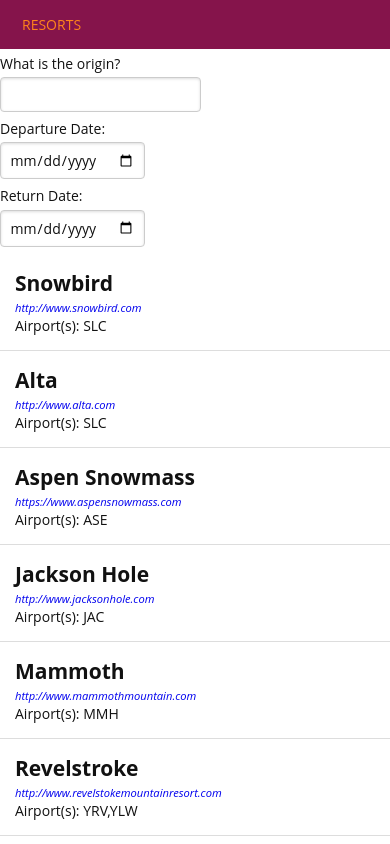
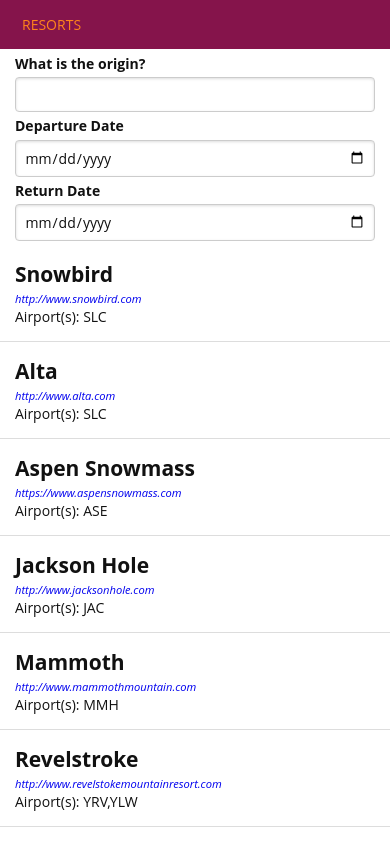
Before and after one commit to rafasf/ski-trips, an Angular app: page / in a window 390 px wide. Shown: the top 844 px of the page. Built offline with nearby package versions, Linux system fonts and the light colour scheme.

Commit message:
make inputs occupy the whole screen
In an attempt to make the app more mobile friendly

```diff
--- a/src/app/app.component.ts
+++ b/src/app/app.component.ts
@@ -8,9 +8,9 @@
         <span class="pure-menu-heading">Resorts</span>
       </nav>
     </header>
-    <section class="pure-form pure-form-aligned">
-        <origin (originChanged)="updateOrigin($event)"></origin>
-        <schedule (scheduleChanged)="updateSchedule($event)"></schedule>
+    <section class="pure-form pure-form-stacked search">
+      <origin (originChanged)="updateOrigin($event)"></origin>
+      <schedule (scheduleChanged)="updateSchedule($event)"></schedule>
     </section>
     <resorts [origin]="origin" [schedule]="schedule"></resorts>`
 })
--- a/src/app/origin/origin.component.ts
+++ b/src/app/origin/origin.component.ts
@@ -3,9 +3,9 @@
 @Component({
   selector: 'origin',
   template: `
-    <section class="origin pure-control-group">
+    <section class="origin">
       <label for="origin">What is the origin?</label>
-      <input type="text" name="origin" (change)="updateValue($event)" />
+      <input type="text" name="origin" class="pure-input-1" (change)="updateValue($event)" />
     </section>`
 })
 export class OriginComponent {
--- a/src/app/schedule/schedule.component.ts
+++ b/src/app/schedule/schedule.component.ts
@@ -4,14 +4,10 @@
   selector: 'schedule',
   template: `
     <section class="schedule">
-      <div class="pure-control-group">
-        <label for="departure-date">Departure Date:</label>
-        <input type="date" name="departure-date" (change)="changeDepartureDate($event)" />
-      </div>
-      <div class="pure-control-group">
-        <label for="return-date">Return Date:</label>
-        <input type="date" name="return-date" (change)="changeReturnDate($event)" />
-      </div>
+      <label for="departure-date">Departure Date</label>
+      <input type="date" name="departure-date" class="pure-input-1" (change)="changeDepartureDate($event)" />
+      <label for="return-date">Return Date</label>
+      <input type="date" name="return-date" class="pure-input-1" (change)="changeReturnDate($event)" />
     </section>`
 })
 export class ScheduleComponent {
--- a/src/styles.css
+++ b/src/styles.css
@@ -34,6 +34,14 @@
   text-decoration: underline;
 }
 
+.search {
+  padding: 0 15px;
+}
+
+.search label {
+  font-weight: bold;
+}
+
 ul {
   list-style: none;
 }
```
Lines whose indentation alone changed are shown as unchanged.
